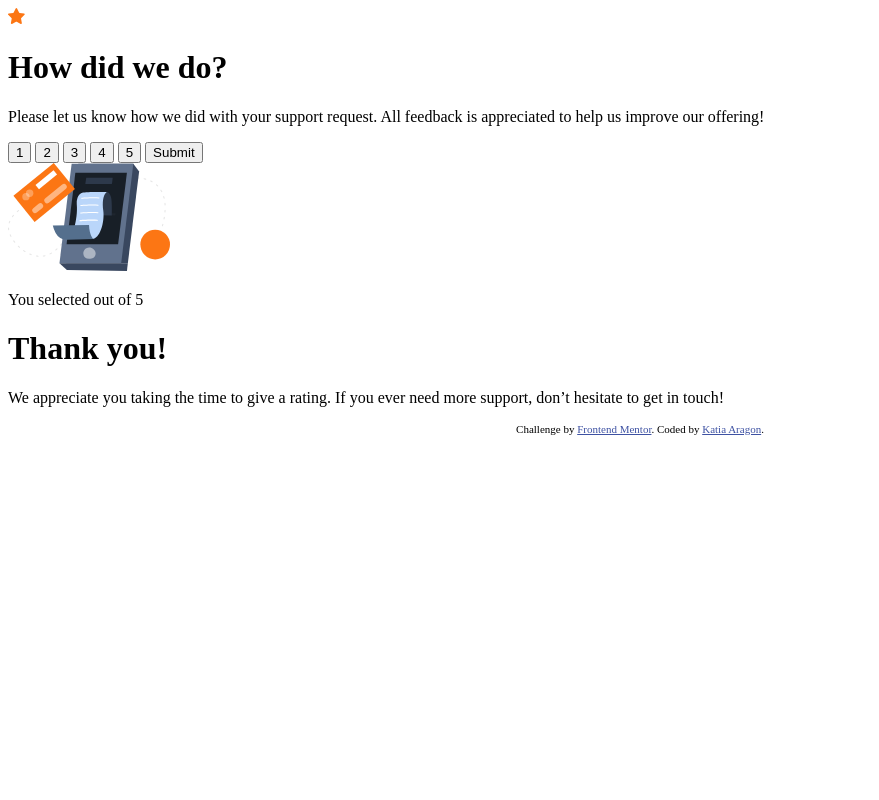
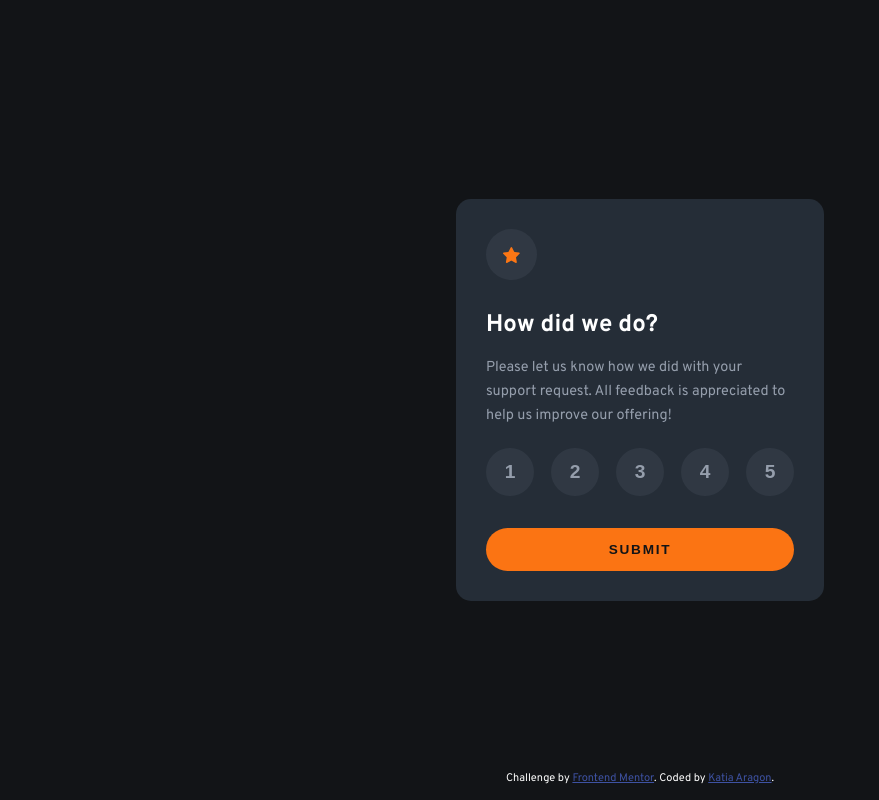
Before and after one commit to ktzazz/interactive-rating-comp-twelve, a plain HTML site: page index.html in a window 1280 px wide. Shown: the whole page, without its empty margins (0-879 px from the left). Drawn offline with Linux system fonts and the light colour scheme.

Commit message:
Second commit

```diff
--- a/index.html
+++ b/index.html
@@ -5,6 +5,11 @@
   <meta name="viewport" content="width=device-width, initial-scale=1.0"> <!-- displays site properly based on user's device -->
 
   <link rel="icon" type="image/png" sizes="32x32" href="./images/favicon-32x32.png">
+
+  <link rel="stylesheet" type="text/css" href="style.css">
+  <link rel="preconnect" href="https://fonts.googleapis.com">
+<link rel="preconnect" href="https://fonts.gstatic.com" crossorigin>
+<link href="https://fonts.googleapis.com/css2?family=Overpass:ital,wght@0,100..900;1,100..900&display=swap" rel="stylesheet">
 
   <title>Frontend Mentor | Interactive rating component</title>
 
@@ -27,32 +32,35 @@
   <p>Please let us know how we did with your support request. All feedback is appreciated
   to help us improve our offering!</p>
 
-  <button>1 </button> <button>2 </button> <button>3 </button> <button>4 </button> <button>5 </button>
+ <div class="rating-buttons"> <button class="rating">1 </button> <button class="rating">2 </button> <button class="rating">3 </button> <button class="rating">4 </button> <button class="rating">5 </button> </div>
 
-  <button>Submit</button>
+  <button id="submit">Submit</button>
 
 </div>
 
   <!-- Rating state end -->
 
   <!-- Thank you state start -->
-<div class="main-container">
+<div class="thanks-container">
+  <div class="text-thanks">
   <img src="./images/illustration-thank-you.svg" alt="illustration-thank-you" id="thank-you">
 
   <div class="result"><p id="result-rating">You selected <span id="selected-rating"></span> out of 5</p></div>
+
 
   <h1>Thank you!</h1>
 
   <p>We appreciate you taking the time to give a rating. If you ever need more support,
   don’t hesitate to get in touch!</p>
 
-</div>
+</div></div>
   <!-- Thank you state end -->
 
-
+  <footer>
   <div class="attribution">
     Challenge by <a href="https://www.frontendmentor.io?ref=challenge" target="_blank">Frontend Mentor</a>.
     Coded by <a href="#">Katia Aragon</a>.
   </div>
+</footer>
 </body>
 </html>
--- /dev/null
+++ b/style.css
@@ -0,0 +1,184 @@
+*,
+*::before,
+*::after {
+  box-sizing: border-box;
+  margin: 0;
+  padding: 0;
+}
+
+:root{
+  --orange: hsl(25, 97%, 53%);
+  --white: hsl(0, 100%, 100%);
+  --light-grey: hsl(217, 12%, 63%);
+  --medium-grey: hsl(213, 19%, 18%);
+  --dark-grey: hsl(216, 12%, 8%);
+  --font-size: 15px;
+  --font-family: 'Overpass', sans-serif;
+  --font-weight: 400;
+  --font-weight-bold: 700;
+}
+
+body{
+  display: flex;
+  flex-direction: column;
+  justify-content: center;
+  align-items: center;
+  min-height: 100vh;
+  background-color: var(--dark-grey);
+  color: var(--white);
+  font-family: var(--font-family);
+  font-size: var(--font-size);
+  font-weight: var(--font-weight);
+}
+
+.main-container, .thanks-container{
+  max-width: 20rem;
+  padding: 2em;
+  border-radius: 1em;
+  background-color: var(--medium-grey);
+}
+
+.icon{
+    display: flex;
+    justify-content: center;
+    align-items: center;
+    margin-bottom: 2em;
+    background-color: hsl(217, 12%, 63%, 0.1);
+    border-radius: 50%;
+    padding: 1.7em;
+    max-width: 1rem;
+    max-height: 1rem;
+}
+
+
+.rating-buttons{
+  display: flex;
+  flex-direction: row;
+  justify-content: space-between;
+  margin-block-start: 2rem;
+  margin-block-end: 0.5rem;
+}
+
+.rating{
+    display: flex;
+    justify-content: center;
+    align-items: center;
+    margin-bottom: 2rem;
+    background-color: hsl(217, 12%, 63%, 0.1);
+    border-radius: 50%;
+    padding: 1.3rem;
+    max-width: 1rem;
+    max-height: 1rem;
+    border: none;
+    font-size: 1rem;
+    font-weight: var(--font-weight-bold);
+    color: var(--light-grey);
+    cursor: pointer;
+}
+
+#submit{
+    display: flex;
+    justify-content: center;
+    align-items: center;
+    width: 100%;
+    background-color: var(--orange);
+    color: var(--dark-grey);
+    border-radius: 2rem;
+    padding: 1rem 5rem;
+    font-size: 1rem;
+    font-weight: var(--font-weight-bold);
+    letter-spacing: 0.11rem;
+    border: none;
+    text-transform: uppercase;
+    cursor: pointer;
+}
+
+.rating:hover{
+    background-color: var(--orange);
+    color: var(--dark-grey);
+}
+
+.rating:active, #submit:active{
+  background-color: var(--white);
+  color: var(--dark-grey);
+}
+
+#submit:hover{
+    background-color: var(--white);
+}
+
+h1{
+    font-size: 1.5rem;
+    margin-block-end: 1rem;
+}
+
+p{
+    color: var(--light-grey);
+    line-height: 1.5rem;
+    font-size: 0.82rem;
+}
+
+.text-thanks{
+    display: flex;
+    flex-direction: column;
+    justify-content: center;
+    align-items: center;
+    margin-block-start: 0.5rem;
+    margin-block-end: 1rem;
+    text-align: center;
+}
+
+#thank-you{
+    margin-block-end: 2rem;
+}
+
+.result{
+    display: flex;
+    justify-content: center;
+    align-items: center;
+    background-color: hsl(217, 12%, 63%, 0.1);
+    border-radius: 2rem;
+    padding: 0.2rem 1.3rem;
+    margin-block-end: 2.5rem;
+}
+
+#result-rating{
+    font-size: 0.8rem;
+    color: var(--orange);
+}
+
+.thanks-container{
+    display: none;
+}
+
+footer{
+    bottom: 15px;
+    position: fixed;
+    text-align: center;
+    width: 100%;
+}
+
+@media (min-width: 768px){
+    .main-container, .thanks-container{
+        max-width: 23rem;
+    }
+
+    p{
+        font-size: 0.9rem;
+    }
+
+    .rating-buttons{
+        margin-block-start: 1.25rem;
+        margin-block-end: 0rem;
+    }
+
+    .rating{
+        padding: 1.5rem;
+        font-size: 1.2rem;
+    }
+
+    #submit{
+        padding: 0.85rem 5rem;
+        font-size: 0.85rem;
+      }
+}
```
